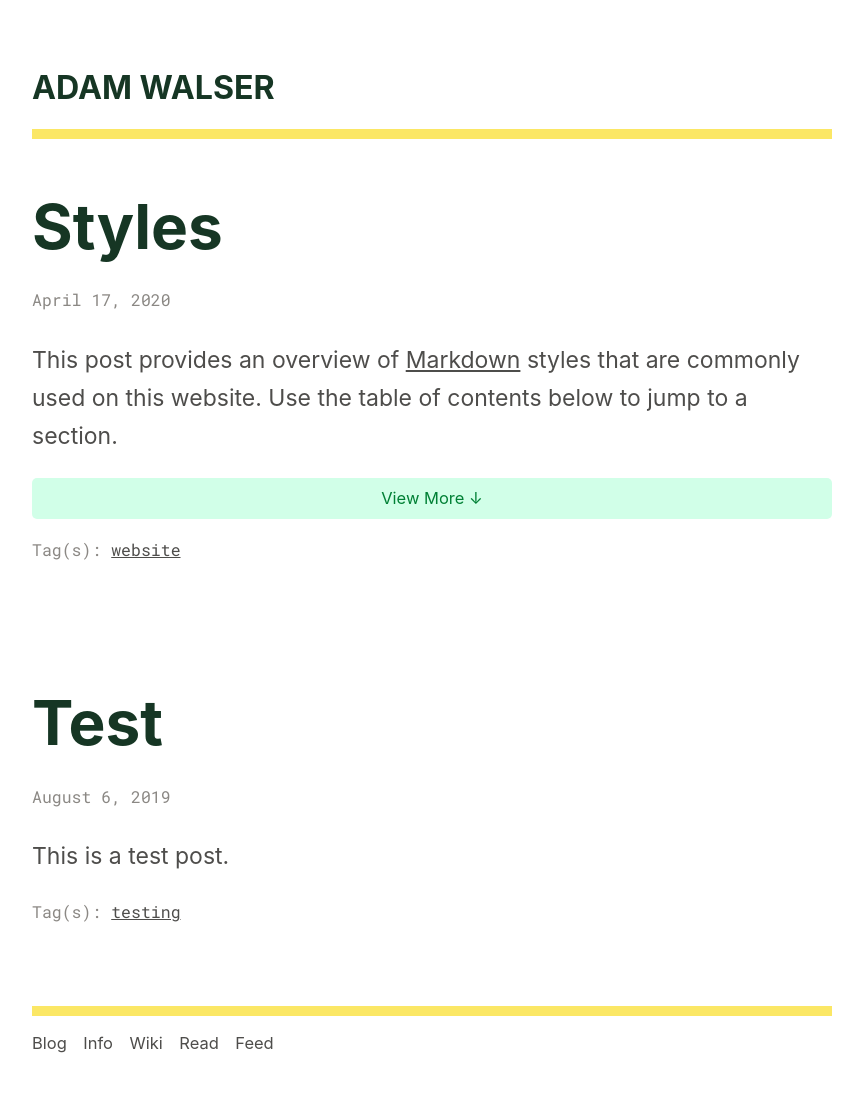
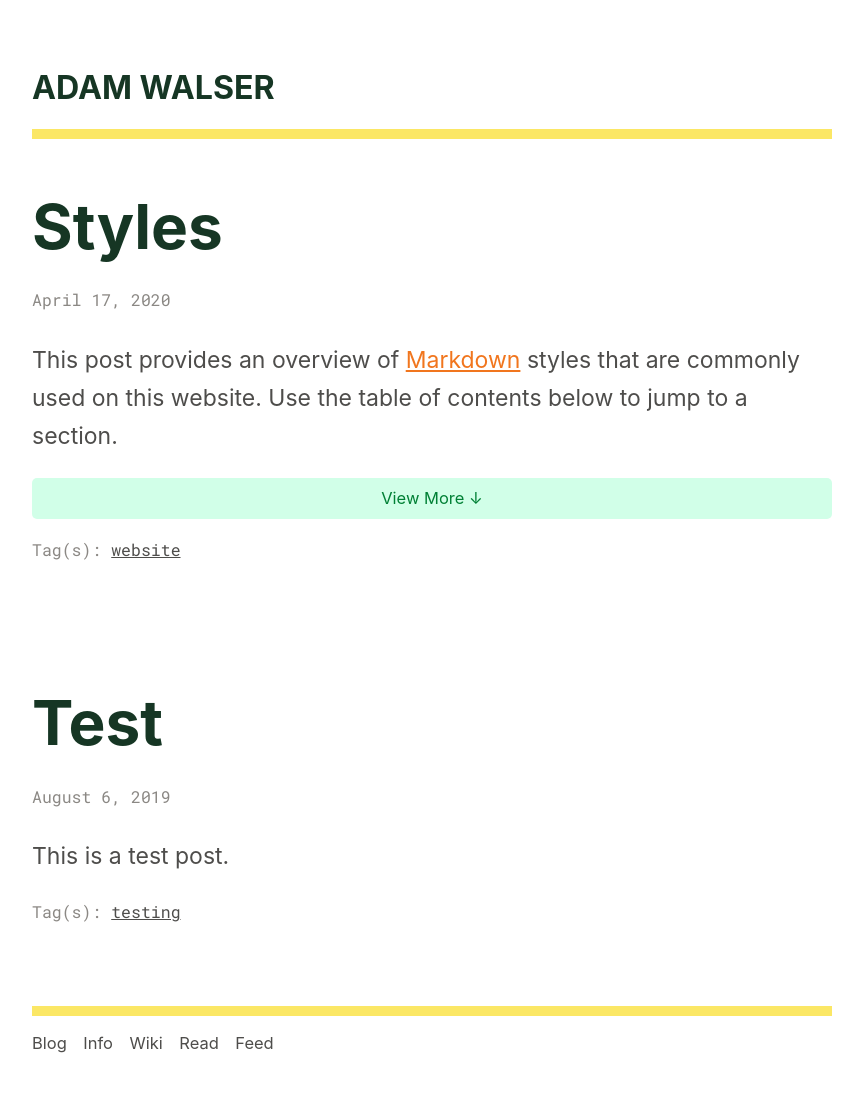
Before and after one commit to ajpwalser/ajpwalser.github.io, a Jekyll site: the page built from index.html, in a window 1280 px wide. Shown: the whole page, without its empty margins (208-1071 px from the left). Built offline with Jekyll 4.4.1, drawn with Linux system fonts in a browser that asks for light colours; some web fonts are replaced; the list of posts is cut into pages by our own code.

Commit message:
Update style.css

```diff
--- a/css/style.css
+++ b/css/style.css
@@ -59,7 +59,7 @@ footer li {
 /* Links */
 
 a:link {
-	color: rgb(78, 77, 75);
+	color: rgb(241, 118, 30);
 	text-decoration: underline;
 }
 
```
